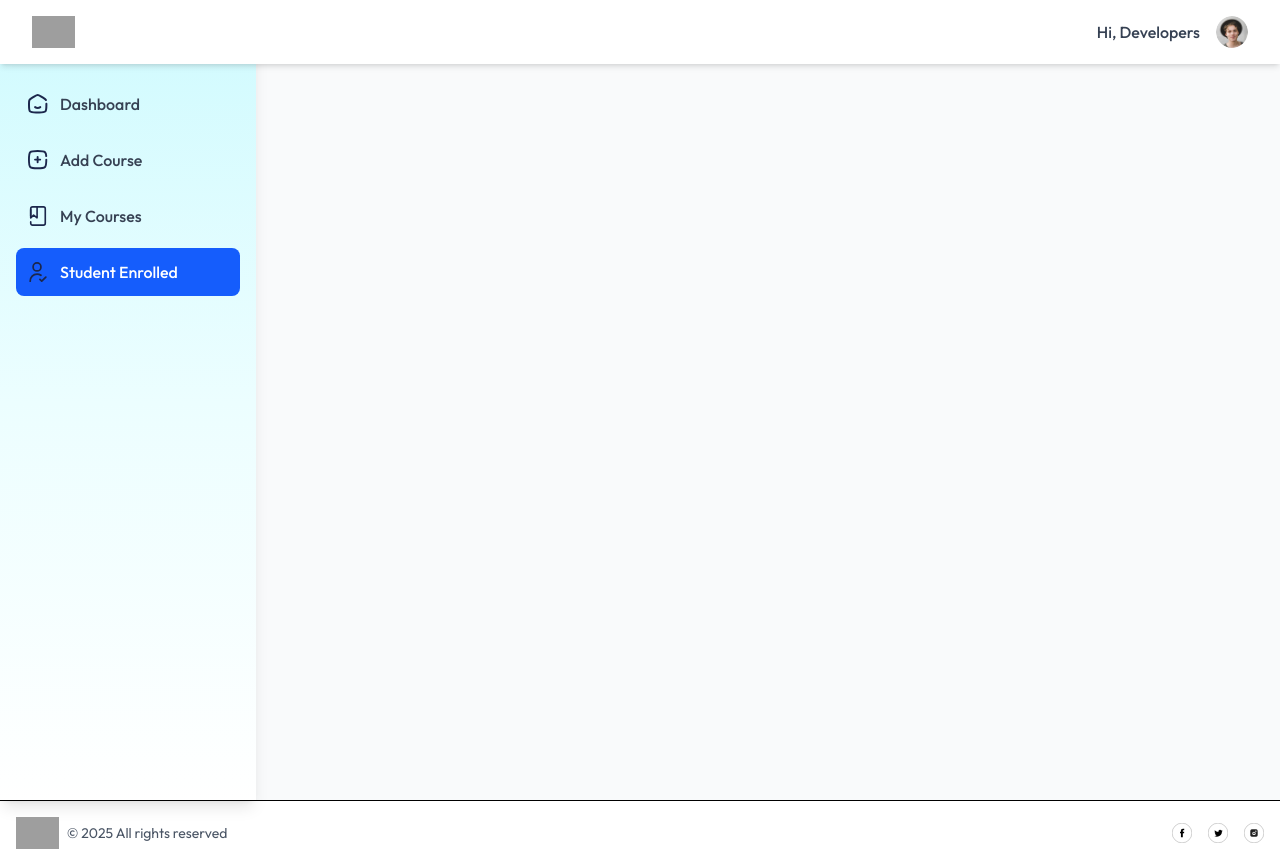
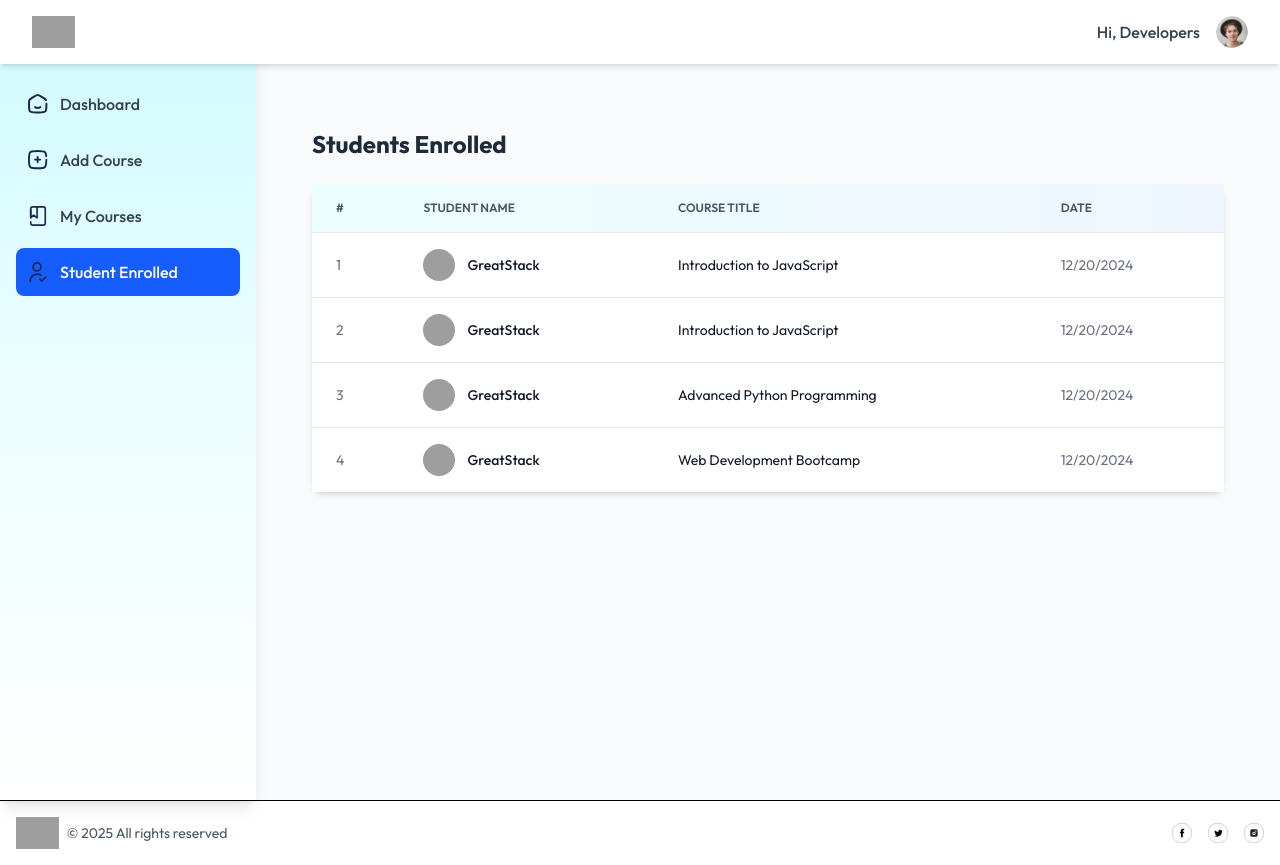
Before and after one commit to deshmukh-anurag/LMS-, a React (Vite) app in the folder client/: page /educator/student-enrolled in a window 1280 px wide. Built offline with nearby package versions, Linux system fonts and the light colour scheme; no server answers; grey boxes are pictures that could not be loaded.

Commit message:
Student Enrolled Page Educator

```diff
--- a/client/src/pages/Educator/StudentsEnrolled.jsx
+++ b/client/src/pages/Educator/StudentsEnrolled.jsx
@@ -1,11 +1,63 @@
-import React from 'react'
+import React, { use, useEffect, useState } from 'react'
+import { dummyStudentEnrolled } from '../../assets/assets'
+import Loading from '../../components/student/Loading'
 
 const StudentsEnrolled = () => {
-  return (
-    <div>
-      <h1>Students Enrolled</h1>
+  const [enrolledStudents, setEnrolledStudents] = useState(null)
+  const fetchEnrolledStudents = async () => {
+    setEnrolledStudents(dummyStudentEnrolled)
+  }
+
+  useEffect(() => {
+    fetchEnrolledStudents();
+  }, []);
+
+  return enrolledStudents ? (
+    <div className="p-6 pt-24">
+      <h2 className="text-2xl font-bold mb-6 text-gray-800">Students Enrolled</h2>
+      <div className="bg-white rounded-xl shadow-md">
+        <div className="overflow-x-auto">
+          <table className="min-w-full divide-y divide-gray-200">
+            <thead>
+              <tr className="bg-gradient-to-r from-cyan-50 to-blue-50">
+                <th className="px-6 py-4 text-left text-xs font-semibold text-gray-600 uppercase">#</th>
+                <th className="px-6 py-4 text-left text-xs font-semibold text-gray-600 uppercase">Student Name</th>
+                <th className="px-6 py-4 text-left text-xs font-semibold text-gray-600 uppercase">Course Title</th>
+                <th className="px-6 py-4 text-left text-xs font-semibold text-gray-600 uppercase">Date</th>
+              </tr>
+            </thead>
+            <tbody className="bg-white divide-y divide-gray-200">
+              {enrolledStudents.map((student, index) => (
+                <tr key={index} className="hover:bg-gray-50 transition-colors duration-150">
+                  <td className="px-6 py-4 whitespace-nowrap text-sm text-gray-500">
+                    {index + 1}
+                  </td>
+                  <td className="px-6 py-4 whitespace-nowrap">
+                    <div className="flex items-center">
+                      <img
+                        src={student.student.imageUrl}
+                        alt={student.student.name}
+                        className="h-8 w-8 rounded-full object-cover"
+                      />
+                      <span className="ml-3 text-sm font-medium text-gray-900">
+                        {student.student.name}
+                      </span>
+                    </div>
+                  </td>
+                  <td className="px-6 py-4 whitespace-nowrap text-sm text-gray-900">
+                    {student.courseTitle}
+                  </td>
+                  <td className="px-6 py-4 whitespace-nowrap text-sm text-gray-500">
+                    {new Date(student.purchaseDate).toLocaleDateString()}
+                  </td>
+                </tr>
+              ))}
+            </tbody>
+          </table>
+        </div>
+      </div>
     </div>
-  )
+  ) : <Loading />
 }
 
 export default StudentsEnrolled
```
